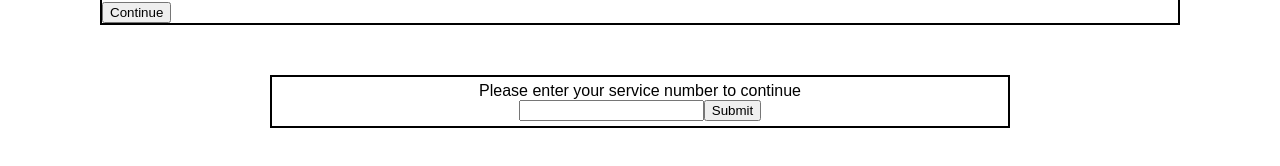
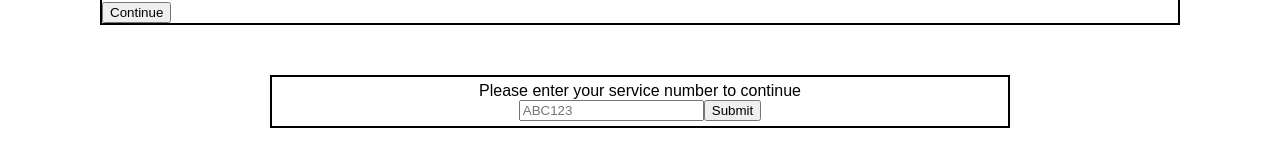
Before and after one commit to tardisdriver/cust-support-ai-chat-FE, a React (Create React App) app: page / in a window 1280 px wide. Shown: the part 204-370 px from the top of the page. Built offline with nearby package versions, Linux system fonts and the light colour scheme.

Commit message:
service check component test

```diff
--- a/src/components/service-check.js
+++ b/src/components/service-check.js
@@ -2,12 +2,23 @@ import React from 'react';
 
 import './service-check.css';
 
-export default function ServiceCheck() {
-    return (
-        <div id='service-check'>
-            <span id='svc-text'>Please enter your service number to continue</span>
-            <input type='text' name='svc-entry' id='svc-entry' placeholde='ABC123'></input>
-            <button type='submit'>Submit</button>
-        </div>
-    )
+export default class ServiceCheck extends React.Component {
+    constructor(props) {
+        super(props);
+        this.state = {};
+    }
+    onSubmit(event) {
+        event.preventDefault();
+        const entry = this.textInput.value;
+        this.props.submitServiceNumber(entry);
+    }
+    render() {
+        return (
+            <form id='service-check' onSubmit={e => this.onSubmit(e)}>
+                <span id='svc-text'>Please enter your service number to continue</span>
+                <input type='text' name='svc-entry' id='svc-entry' placeholder='ABC123' ref={input => (this.textInput = input)}></input>
+                <button type='submit'>Submit</button>
+            </form >
+        )
+    }
 }
```
Also changed, not shown: 2 other files (tests, documents, lock files or other folders).
